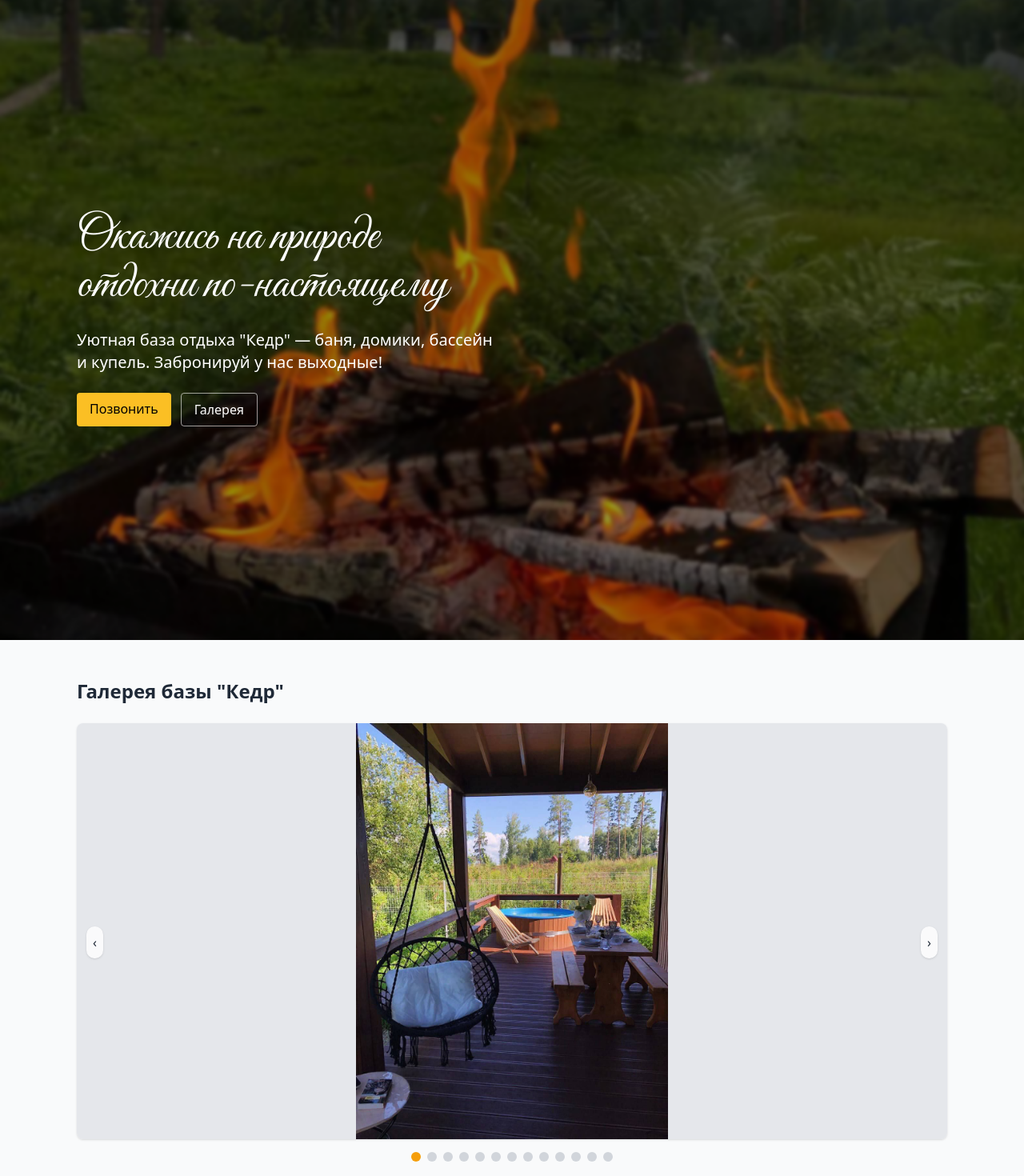
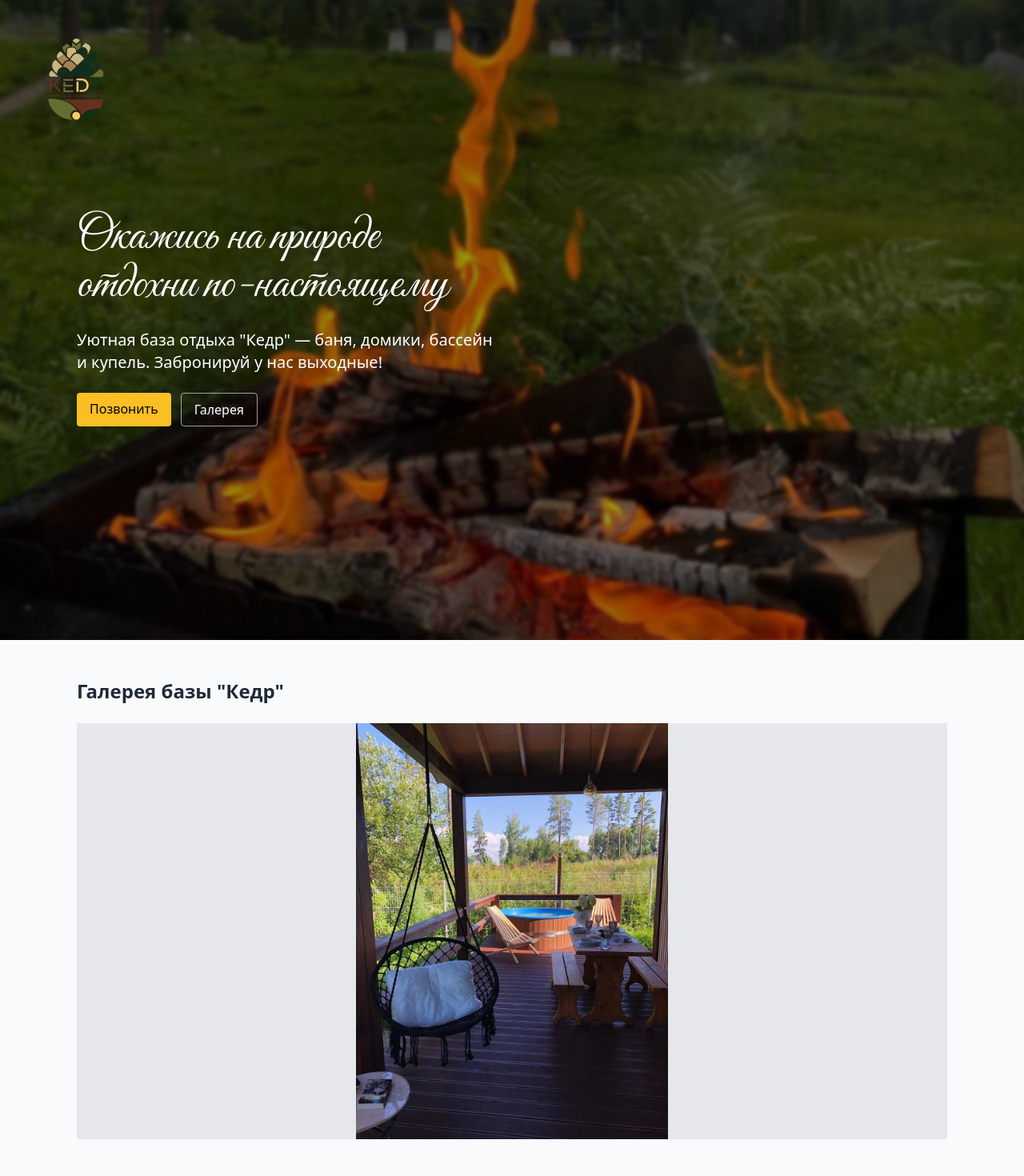
Before and after one commit to grigoryarbuzov/kedr-landing, a React (Vite) app: page / in a window 1280 px wide. Shown: the top 1470 px of the page at 80% size. Built offline with nearby package versions, Linux system fonts and the light colour scheme.

Commit message:
logo, picture bugs

```diff
--- a/src/App.jsx
+++ b/src/App.jsx
@@ -1,5 +1,5 @@
 import React, { useEffect, useRef, useState } from "react";
-
+import Gallery from './gallery'
 /* KedrLanding - single page component
    - Meta small helper (sets title + metas)
    - Hero with background + calligraphic font
@@ -60,99 +60,61 @@ function Hero({ bg, titleLines, subtitle }) {
   );
 }
 
-function Gallery({ images }) {
-  const [idx, setIdx] = useState(0);
-  const len = images.length || 1;
-  const containerRef = useRef(null);
-  const touchStartX = useRef(0);
-  const touchCurrentX = useRef(0);
-
-  useEffect(() => {
-    const id = setInterval(() => setIdx((s) => (s + 1) % len), 6000);
-    return () => clearInterval(id);
-  }, [len]);
-
-  function prev() {
-    setIdx((i) => (i - 1 + len) % len);
-  }
-  function next() {
-    setIdx((i) => (i + 1) % len);
-  }
-
-  function onTouchStart(e) {
-    touchStartX.current = e.touches[0].clientX;
-  }
-  function onTouchMove(e) {
-    touchCurrentX.current = e.touches[0].clientX;
-  }
-  function onTouchEnd() {
-    const dx = touchCurrentX.current - touchStartX.current;
-    if (Math.abs(dx) < 30) return; // small swipe
-    if (dx > 0) prev();
-    else next();
-    touchStartX.current = 0;
-    touchCurrentX.current = 0;
-  }
-
-  return (
-    <section id="gallery" className="py-12 bg-gray-50">
-      <div className="container mx-auto px-6 md:px-8">
-        <h2 className="text-2xl font-semibold mb-6">Галерея базы "Кедр"</h2>
-        <div className="relative">
-          <div
-            ref={containerRef}
-            onTouchStart={onTouchStart}
-            onTouchMove={onTouchMove}
-            onTouchEnd={onTouchEnd}
-            className="overflow-hidden rounded-lg shadow"
-            aria-roledescription="carousel"
-          >
-            <div
-              className="flex transition-transform duration-500"
-              style={{ transform: `translateX(${-idx * 100}%)` }}
-            >
-              {images.map((src, i) => (
-                <div key={i} className="min-w-full flex-shrink-0 flex items-center justify-center bg-gray-200">
-                  <img
-                    src={src}
-                    alt={`Фото базы Кедр ${i + 1}`}
-                    className="w-full h-[520px] object-contain bg-gray-200"
-                  />
-                </div>
-              ))}
-            </div>
-          </div>
-
-          <button
-            onClick={prev}
-            className="absolute left-3 top-1/2 -translate-y-1/2 bg-white/80 rounded-full p-2 shadow hover:bg-white"
-            aria-label="Предыдущее"
-          >
-            ‹
-          </button>
-          <button
-            onClick={next}
-            className="absolute right-3 top-1/2 -translate-y-1/2 bg-white/80 rounded-full p-2 shadow hover:bg-white"
-            aria-label="Следующее"
-          >
-            ›
-          </button>
-
-          <div className="flex gap-2 justify-center mt-4">
-            {images.map((_, i) => (
-              <button
-                key={i}
-                onClick={() => setIdx(i)}
-                className={`w-3 h-3 rounded-full ${i === idx ? 'bg-amber-500' : 'bg-gray-300'}`}
-                aria-label={`Перейти к слайду ${i + 1}`}
-              />
-            ))}
-          </div>
-        </div>
-      </div>
-    </section>
-  );
-}
+// function Gallery({ images }) {
+//   const [idx, setIdx] = useState(0);
+//   const len = images.length || 1;
+//   const containerRef = useRef(null);
+//   const touchStartX = useRef(0);
+//   const touchCurrentX = useRef(0);
+//
+//   useEffect(() => {
+//     const id = setInterval(() => setIdx((s) => (s + 1) % len), 6000);
+//     return () => clearInterval(id);
+//   }, [len]);
+//
+//   function prev() {
+//     setIdx((i) => (i - 1 + len) % len);
+//   }
+//   function next() {
+//     setIdx((i) => (i + 1) % len);
+//   }
+//
+//   function onTouchStart(e) {
+//     touchStartX.current = e.touches[0].clientX;
+//   }
+//   function onTouchMove(e) {
+//     touchCurrentX.current = e.touches[0].clientX;
+//   }
+//   function onTouchEnd() {
+//     const dx = touchCurrentX.current - touchStartX.current;
+//     if (Math.abs(dx) < 30) return; // small swipe
+//     if (dx > 0) prev();
+//     else next();
+//     touchStartX.current = 0;
+//     touchCurrentX.current = 0;
+//   }
+//
+//   return (
+//     <section id="gallery" className="py-12 bg-gray-50">
+//       <div className="container mx-auto px-6 md:px-8">
+//         <h2 className="text-2xl font-semibold mb-6">Галерея базы "Кедр"</h2>
+//         <div className="relative">
+//           {GalleryComponent(images)}
+//           <div className="flex gap-2 justify-center mt-4">
+//             {images.map((_, i) => (
+//               <button
+//                 key={i}
+//                 onClick={() => setIdx(i)}
+//                 className={`w-3 h-3 rounded-full ${i === idx ? 'bg-amber-500' : 'bg-gray-300'}`}
+//                 aria-label={`Перейти к слайду ${i + 1}`}
+//               />
+//             ))}
+//           </div>
+//         </div>
+//       </div>
+//     </section>
+//   );
+// }
 
 function Contacts({ phone, address, schedule }) {
   const mapQuery = encodeURIComponent(address);
@@ -279,8 +241,8 @@ export default function KedrLanding() {
   };
 
   const prices = [
-    { title: "Аренда домика", desc: "Коттедж на 4 человека. Пятница, Суббота", price: "10000 ₽", unit: "день" },
-    { title: "Аренда домика", desc: "Коттедж на 4 человека. Остальные дни", price: "8000 ₽", unit: "день" },
+    { title: "Аренда домика", desc: "Домик на 4 человека. Пятница, Суббота", price: "10000 ₽", unit: "день" },
+    { title: "Аренда домика", desc: "Домик на 4 человека. Остальные дни", price: "8000 ₽", unit: "день" },
     { title: "Баня", desc: "В домике", price: "4000 ₽", unit: "дополнительная услуга" },
     { title: "Купель", desc: "Открытая купель", price: "4000 ₽", unit: "дополнительная услуга" },
   ];
@@ -296,6 +258,11 @@ export default function KedrLanding() {
 
   return (
     <div className="text-gray-800">
+      <img
+        src="/logo.svg"
+        alt="Логотип"
+        className="fixed top-4 left-4 w-12 h-12 md:w-16 md:h-16 lg:w-40 lg:h-40 z-50"
+      />
       <Meta title={meta.title} description={meta.description} keywords={meta.keywords} />
 
       <Hero bg={heroBg} titleLines={heroText} subtitle={heroSubtitle} />
--- /dev/null
+++ b/src/gallery.jsx
@@ -0,0 +1,65 @@
+// Gallery.jsx
+import React, { useState, useRef, useEffect } from "react";
+import PropTypes from "prop-types";
+import { useKeenSlider } from "keen-slider/react";
+import "keen-slider/keen-slider.min.css";
+
+export default function Gallery({ images = [] }) {
+  const [sliderRef, slider] = useKeenSlider({
+    loop: true,
+    duration: 500,
+  });
+
+  const autoplayRef = useRef(null);
+  const autoplayDelay = 6000;
+
+  useEffect(() => {
+    if (!slider) return;
+    function play() {
+      slider.next();
+    }
+    autoplayRef.current = setInterval(play, autoplayDelay);
+    return () => clearInterval(autoplayRef.current);
+  }, [slider]);
+
+  if (!Array.isArray(images) || images.length === 0) {
+    return (
+      <section id="gallery" className="py-12 bg-gray-50">
+        <div className="container mx-auto px-6 md:px-8">
+          <h2 className="text-2xl font-semibold mb-6">Галерея базы "Кедр"</h2>
+          <div className="rounded-lg shadow bg-gray-200 h-64 flex items-center justify-center">
+            <p className="text-gray-500">Нет изображений</p>
+          </div>
+        </div>
+      </section>
+    );
+  }
+
+  return (
+    <section id="gallery" className="py-12 bg-gray-50">
+      <div className="container mx-auto px-6 md:px-8">
+        <h2 className="text-2xl font-semibold mb-6">Галерея базы "Кедр"</h2>
+
+        <div className="relative">
+          <div ref={sliderRef} className="keen-slider">
+            {images.map((src, i) => (
+              <div key={i} className="keen-slider__slide flex items-center justify-center bg-gray-200">
+                <img
+                  src={src}
+                  alt={`Фото базы Кедр ${i + 1}`}
+                  className="w-full h-[520px] object-contain bg-gray-200"
+                  loading="lazy"
+                  decoding="async"
+                />
+              </div>
+            ))}
+          </div>
+        </div>
+      </div>
+    </section>
+  );
+}
+
+Gallery.propTypes = {
+  images: PropTypes.arrayOf(PropTypes.string).isRequired,
+};
```
Also changed, not shown: package.json (+6 -1 lines), 1 other file (tests, documents, lock files or other folders).
